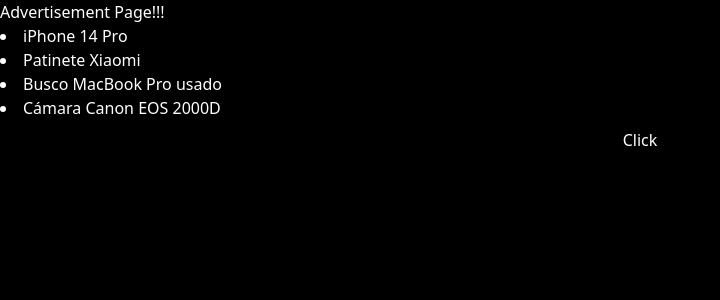
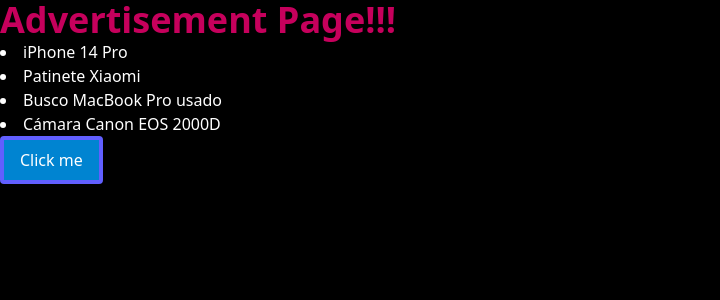
Before and after one commit to CesarKa/wallapop-react, a React (Vite) app: page / in a window 1280 px wide. Shown: the top 300 px of the page, without its empty margins (0-720 px from the left). Built offline with nearby package versions, Linux system fonts and the light colour scheme.

Commit message:
feat(advertisements): crear y modificar archivos iniciales. Aun sin funcionalidad.

```diff
--- /dev/null
+++ b/src/api/client.tsx
@@ -0,0 +1,5 @@
+import axios from "axios";
+
+export const client = axios.create({
+    baseURL: "http://localhost:3001/swagger",
+});
--- a/src/pages/advertisements/advertisements-page.tsx
+++ b/src/pages/advertisements/advertisements-page.tsx
@@ -35,15 +35,15 @@
 function AdvertisementPage() {
   return (
     <div>
-      <h1>Advertisement Page!!!</h1>
+      <h1 className="text-4xl font-bold text-pink-700" >Advertisement Page!!!</h1>
       <ul className="list-inside list-disc">
         {advertisements.map((advertisement) => (
           <li>{advertisement.name}</li>
         ))}
       </ul>
       <Button
-              text="Click"
-              classes="w-full rounded px-4 py-2 text-white hover:bg-primary/90 focus:ring-2 focus:ring-primary/50 focus:outline-none"
+              text="Click me"
+              classes="bg-sky-600 border-4 border-indigo-500/100 rounded bg-primary px-4 py-2 text-white hover:bg-primary/90 focus:ring-2 focus:ring-primary/50 focus:outline-none"
               type="submit"
               disabled={true}
             />
--- /dev/null
+++ b/src/pages/advertisements/service.tsx
@@ -0,0 +1,7 @@
+import { client } from "../../api/client"
+
+const adverts_url = "api/adverts"
+
+export const getLatestAdvertisements = async () => {
+    const advertisements = await client.get(adverts_url)
+}
```
